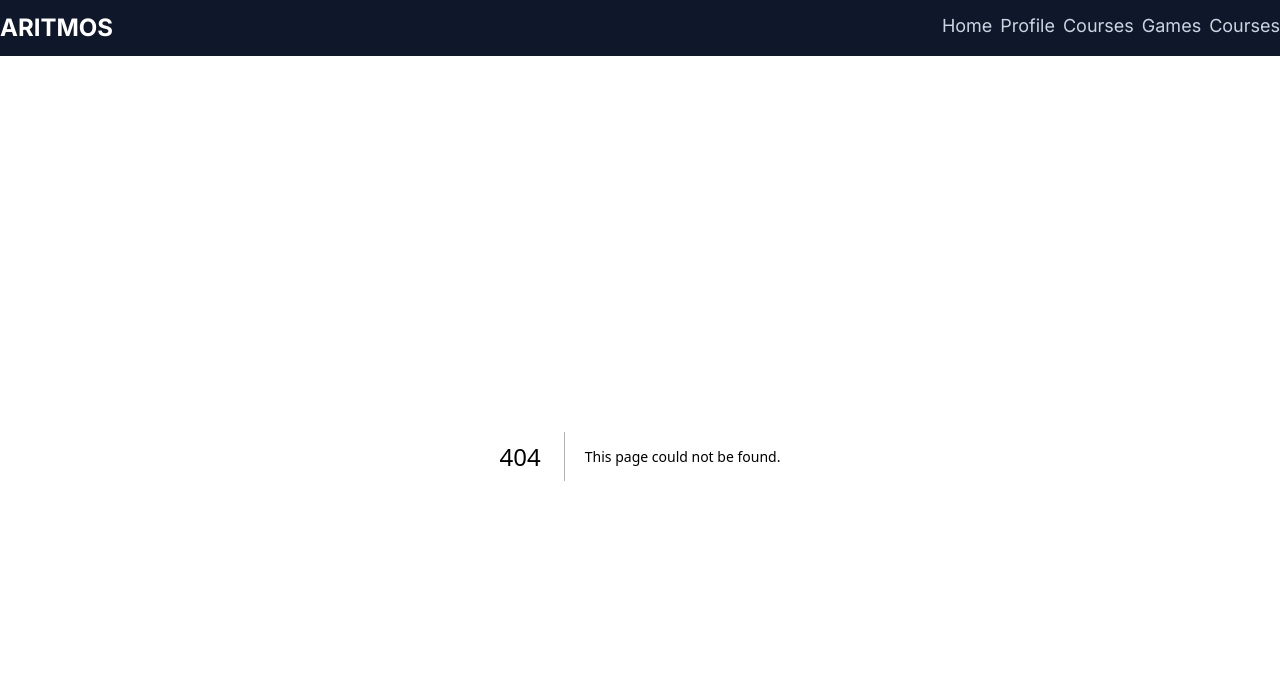
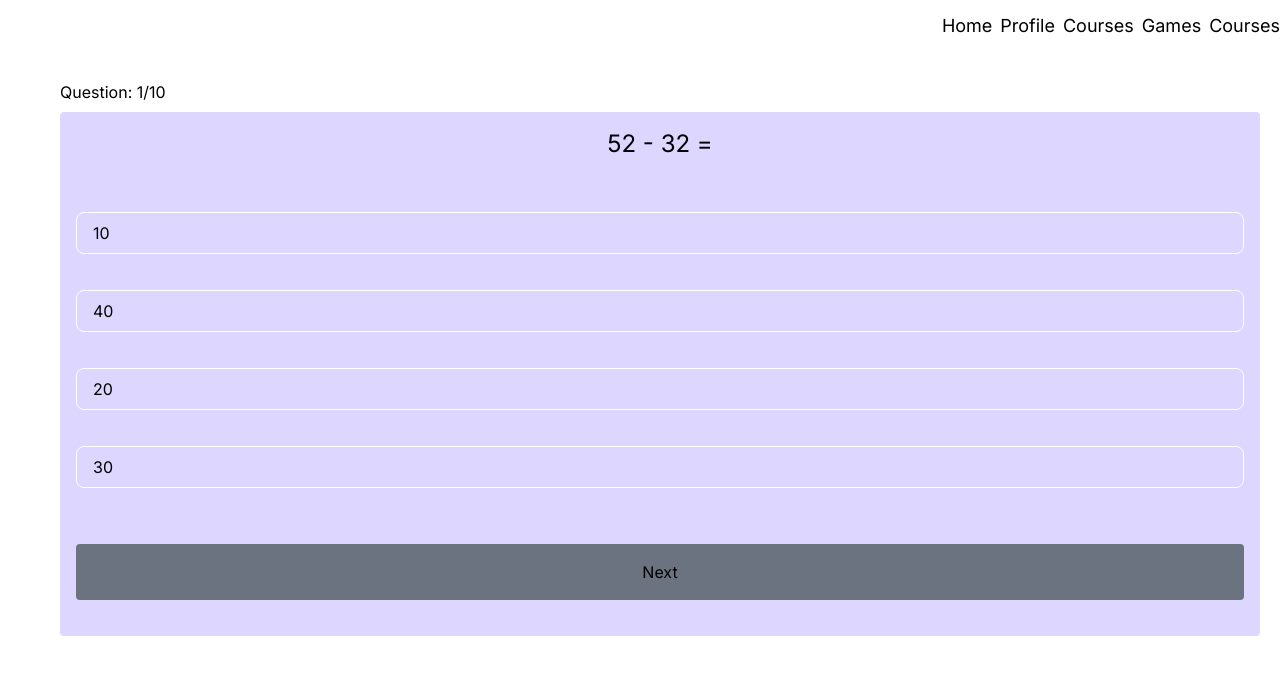
Before and after one commit to Salvador511/project, a Next.js app: page /quizes/substraction in a window 1280 px wide. Before the commit this address had no page. Shown: the top 674 px of the page. Built offline with nearby package versions, Linux system fonts and the light colour scheme.

Commit message:
Creation of sub game and quizes

```diff
--- /dev/null
+++ b/src/app/quizes/addition/page.jsx
@@ -0,0 +1,130 @@
+'use client';
+import React, { useState } from 'react';
+import { quiz } from './data.js';
+
+const page = () => {
+  const [activeQuestion, setActiveQuestion] = useState(0);
+  const [selectedAnswer, setSelectedAnswer] = useState('');
+  const [checked, setChecked] = useState(false);
+
+  const [selectedAnswerIndex, setSelectedAnswerIndex] = useState(null);
+  const [showResult, setShowResult] = useState(false);
+  const [result, setResult] = useState({
+    score: 0,
+    correctAnswers: 0,
+    wrongAnswers: 0,
+  });
+
+  const { questions } = quiz;
+  const { question, answers, correctAnswer } = questions[activeQuestion];
+
+  //   Select and check answer
+  const onAnswerSelected = (answer, idx) => {
+    setChecked(true);
+    setSelectedAnswerIndex(idx);
+    if (answer === correctAnswer) {
+      setSelectedAnswer(true);
+      console.log('true');
+    } else {
+      setSelectedAnswer(false);
+      console.log('false');
+    }
+  };
+
+  // Calculate score and increment to next question
+  const nextQuestion = () => {
+    setSelectedAnswerIndex(null);
+    setResult((prev) =>
+      selectedAnswer
+        ? {
+            ...prev,
+            score: prev.score + 5,
+            correctAnswers: prev.correctAnswers + 1,
+          }
+        : {
+            ...prev,
+            wrongAnswers: prev.wrongAnswers + 1,
+          }
+    );
+    if (activeQuestion !== questions.length - 1) {
+      setActiveQuestion((prev) => prev + 1);
+    } else {
+      setActiveQuestion(0);
+      setShowResult(true);
+    }
+    setChecked(false);
+  };
+
+  return (
+
+  <div className="container overflow-x-hidden items-center px-10  ml-5 justify-center">
+    <h1 className="text-white ">Quiz Page</h1>
+    <div>
+    <h2>
+      Question: {activeQuestion + 1}
+      <span>/{questions.length}</span>
+    </h2>
+  </div>
+  <div>
+    {!showResult ? (
+      <div className="quiz-container list-none
+       bg-purple-200 p-4 mt-2 rounded">
+        <h3 className="text-black text-2xl pb-4 text-center">{questions[activeQuestion].question}</h3>
+        {answers.map((answer, idx) => (
+          <li
+            key={idx}
+            onClick={() => onAnswerSelected(answer, idx)}
+            className={`cursor-pointer my-9 py-2 px-4 text-black border border-white rounded-lg ${selectedAnswerIndex === idx ? 'bg-blue-500 text-white' : 'hover:bg-gray-300'}`}
+          >
+            <span>{answer}</span>
+          </li>
+        ))}
+        {checked ? (
+          <button
+            onClick={nextQuestion}
+            className="btn bg-orange-500 text-white py-4 px-2 w-full mt-5 mb-5 rounded cursor-pointer animate-pulse"
+          >
+            {activeQuestion === question.length - 1 ? 'Finish' : 'Next'}
+          </button>
+        ) : (
+          <button
+            onClick={nextQuestion}
+            disabled
+            className="btn-disabled bg-gray-500 py-4 px-2 w-full mt-5 mb-5 rounded cursor-not-allowed"
+          >
+            {activeQuestion === question.length - 1 ? 'Finish' : 'Next'}
+          </button>
+        )}
+      </div>
+    ) : (
+      <div className="quiz-container text-xl py-9 bg-purple-200 mt-8 rounded  flex flex-col items-center justify-center">
+        <h2 className="text-black text-3xl pb-1">Results</h2>
+        <hr />
+        <h2 className="text-black text-3xl pb-2">Overall {(result.score / 50) * 100}%</h2>
+        <p>
+          Total Questions: <span>{questions.length}</span>
+        </p>
+        <p>
+          Total Score: <span>{result.score}</span>
+        </p>
+        <p>
+          Correct Answers: <span>{result.correctAnswers}</span>
+        </p>
+        <p className=' pb-2'>
+          Wrong Answers: <span>{result.wrongAnswers}</span>
+        </p>
+        <button
+          onClick={() => window.location.reload()}
+          className="btn bg-orange-500 text-white py-4 px-20 rounded cursor-pointer pt-3"
+        >
+          Restart
+        </button>
+      </div>
+    )}
+  </div>
+</div>
+
+  );
+};
+
+export default page;
--- /dev/null
+++ b/src/app/quizes/substraction/data.js
@@ -0,0 +1,65 @@
+export const quiz = {
+    totalQuestions: 10,
+    questions: [
+      {
+        "id": 1,
+        "question": "52 - 32 =",
+        "answers": ["10", "40", "20", "30"],
+        "correctAnswer": "20"
+      },
+      {
+        "id": 2,
+        "question": "40 - 17 =",
+        "answers": ["25", "13", "23", "33"],
+        "correctAnswer": "23"
+      },
+      {
+        "id": 3,
+        "question": "13 - 8 =",
+        "answers": ["7", "5", "2", "3"],
+        "correctAnswer": "5"
+      },
+      {
+        "id": 4,
+        "question": "8 - 5 =",
+        "answers": ["1", "2", "3", "5"],
+        "correctAnswer": "3"
+      },
+      {
+        "id": 5,
+        "question": "29 - 21 =",
+        "answers": ["7", "16", "8", "24"],
+        "correctAnswer": "8"
+      },
+      {
+        "id": 6,
+        "question": "25 - 14 =",
+        "answers": ["9", "10", "11", "16"],
+        "correctAnswer": "11"
+      },
+      {
+        "id": 7,
+        "question": "15 - 6 =",
+        "answers": ["12", "9", "7", "8"],
+        "correctAnswer": "9"
+      },
+      {
+        "id": 8,
+        "question": "15 - 9 =",
+        "answers": ["12", "6", "9", "3"],
+        "correctAnswer": "6"
+      },
+      {
+        "id": 9,
+        "question": "25 - 16 =",
+        "answers": ["9", "11", "3", "7"],
+        "correctAnswer": "9"
+      },
+      {
+        "id": 10,
+        "question": "12 - 8 =",
+        "answers": ["4", "6", "10", "2"],
+        "correctAnswer": "4"
+      }
+    ],
+  };
--- /dev/null
+++ b/src/app/quizes/substraction/page.jsx
@@ -0,0 +1,130 @@
+'use client';
+import React, { useState } from 'react';
+import { quiz } from './data.js';
+
+const page = () => {
+  const [activeQuestion, setActiveQuestion] = useState(0);
+  const [selectedAnswer, setSelectedAnswer] = useState('');
+  const [checked, setChecked] = useState(false);
+
+  const [selectedAnswerIndex, setSelectedAnswerIndex] = useState(null);
+  const [showResult, setShowResult] = useState(false);
+  const [result, setResult] = useState({
+    score: 0,
+    correctAnswers: 0,
+    wrongAnswers: 0,
+  });
+
+  const { questions } = quiz;
+  const { question, answers, correctAnswer } = questions[activeQuestion];
+
+  //   Select and check answer
+  const onAnswerSelected = (answer, idx) => {
+    setChecked(true);
+    setSelectedAnswerIndex(idx);
+    if (answer === correctAnswer) {
+      setSelectedAnswer(true);
+      console.log('true');
+    } else {
+      setSelectedAnswer(false);
+      console.log('false');
+    }
+  };
+
+  // Calculate score and increment to next question
+  const nextQuestion = () => {
+    setSelectedAnswerIndex(null);
+    setResult((prev) =>
+      selectedAnswer
+        ? {
+            ...prev,
+            score: prev.score + 5,
+            correctAnswers: prev.correctAnswers + 1,
+          }
+        : {
+            ...prev,
+            wrongAnswers: prev.wrongAnswers + 1,
+          }
+    );
+    if (activeQuestion !== questions.length - 1) {
+      setActiveQuestion((prev) => prev + 1);
+    } else {
+      setActiveQuestion(0);
+      setShowResult(true);
+    }
+    setChecked(false);
+  };
+
+  return (
+
+  <div className="container overflow-x-hidden items-center px-10  ml-5 justify-center">
+    <h1 className="text-white ">Quiz Page</h1>
+    <div>
+    <h2>
+      Question: {activeQuestion + 1}
+      <span>/{questions.length}</span>
+    </h2>
+  </div>
+  <div>
+    {!showResult ? (
+      <div className="quiz-container list-none
+       bg-purple-200 p-4 mt-2 rounded">
+        <h3 className="text-black text-2xl pb-4 text-center">{questions[activeQuestion].question}</h3>
+        {answers.map((answer, idx) => (
+          <li
+            key={idx}
+            onClick={() => onAnswerSelected(answer, idx)}
+            className={`cursor-pointer my-9 py-2 px-4 text-black border border-white rounded-lg ${selectedAnswerIndex === idx ? 'bg-blue-500 text-white' : 'hover:bg-gray-300'}`}
+          >
+            <span>{answer}</span>
+          </li>
+        ))}
+        {checked ? (
+          <button
+            onClick={nextQuestion}
+            className="btn bg-orange-500 text-white py-4 px-2 w-full mt-5 mb-5 rounded cursor-pointer animate-pulse"
+          >
+            {activeQuestion === question.length - 1 ? 'Finish' : 'Next'}
+          </button>
+        ) : (
+          <button
+            onClick={nextQuestion}
+            disabled
+            className="btn-disabled bg-gray-500 py-4 px-2 w-full mt-5 mb-5 rounded cursor-not-allowed"
+          >
+            {activeQuestion === question.length - 1 ? 'Finish' : 'Next'}
+          </button>
+        )}
+      </div>
+    ) : (
+      <div className="quiz-container text-xl py-9 bg-purple-200 mt-8 rounded  flex flex-col items-center justify-center">
+        <h2 className="text-black text-3xl pb-1">Results</h2>
+        <hr />
+        <h2 className="text-black text-3xl pb-2">Overall {(result.score / 50) * 100}%</h2>
+        <p>
+          Total Questions: <span>{questions.length}</span>
+        </p>
+        <p>
+          Total Score: <span>{result.score}</span>
+        </p>
+        <p>
+          Correct Answers: <span>{result.correctAnswers}</span>
+        </p>
+        <p className=' pb-2'>
+          Wrong Answers: <span>{result.wrongAnswers}</span>
+        </p>
+        <button
+          onClick={() => window.location.reload()}
+          className="btn bg-orange-500 text-white py-4 px-20 rounded cursor-pointer pt-3"
+        >
+          Restart
+        </button>
+      </div>
+    )}
+  </div>
+</div>
+
+  );
+};
+
+export default page;
```
Also changed, not shown: package.json (+6 -5 lines), src/app/quizes/page.jsx (added), 1 other file (tests, documents, lock files or other folders).
